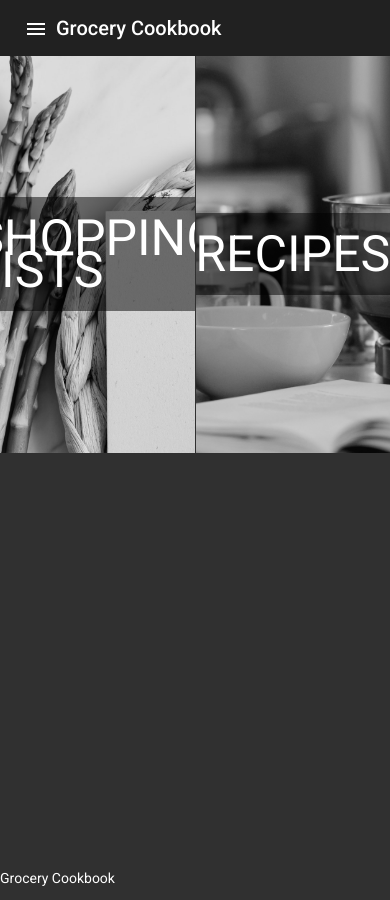
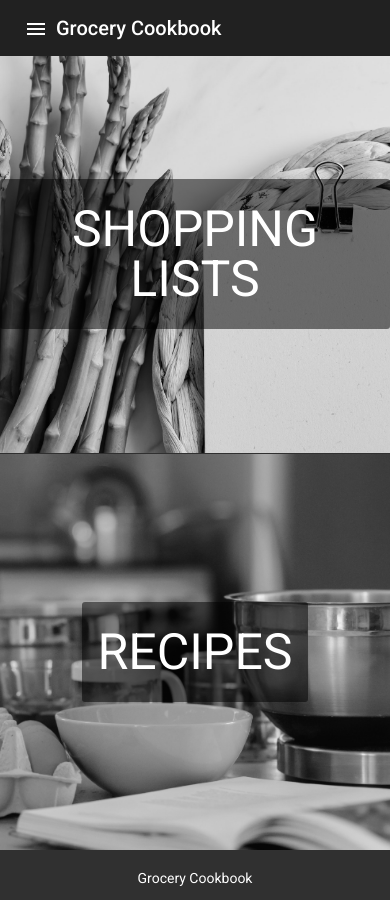
Before and after one commit to doey77/grocery-cookbook-node, an Angular app in the folder ui/: page / in a window 390 px wide. Built offline with nearby package versions, Linux system fonts and the light colour scheme.

Commit message:
making homepage nicer

```diff
--- a/ui/src/app/components/homepage/homepage.component.scss
+++ b/ui/src/app/components/homepage/homepage.component.scss
@@ -74,9 +74,13 @@
     border-radius: 3px;
   }
 
+  $grid-text-size: 50px;
+
   .grid-tile-text h1 {
-    font-size: 50px;
+    font-size: $grid-text-size;
+    line-height: $grid-text-size;
     text-transform: uppercase;
+    text-align: center;
     margin-top: 20px;
     margin-bottom: 20px;
   }
--- a/ui/src/app/components/homepage/homepage.component.ts
+++ b/ui/src/app/components/homepage/homepage.component.ts
@@ -1,4 +1,4 @@
-import { Component } from '@angular/core';
+import { Component, OnInit } from '@angular/core';
 import { ILink, links } from 'src/app/links';
 
 @Component({
@@ -6,7 +6,7 @@ import { ILink, links } from 'src/app/links';
   templateUrl: './homepage.component.html',
   styleUrls: ['./homepage.component.scss']
 })
-export class HomepageComponent {
+export class HomepageComponent implements OnInit {
 
   public tiles: ILink[] = [];
 
@@ -18,16 +18,16 @@ export class HomepageComponent {
     });
   }
 
+  ngOnInit() {
+    this.setGridCols(window);
+  }
+
   onResize(event: any) {
     this.setGridCols(event.target);
   }
 
-  /**
-   * Set the number of columns for the drink grid
-   * @param obj - Variable with current inner width
-   */
-   setGridCols(obj:any) {
-    this.gridCols = obj.innerWidth <= 600 ? 1 : 2;
+   setGridCols(window:Window) {
+    this.gridCols = window.innerWidth <= 600 ? 1 : 2;
   }
 
 }
--- a/ui/src/app/components/navbar/navbar.component.scss
+++ b/ui/src/app/components/navbar/navbar.component.scss
@@ -4,6 +4,7 @@
 
 footer {
 	position: absolute;
+	text-align: center;
 	bottom: 0;
 	width: 100%;
 }
```
